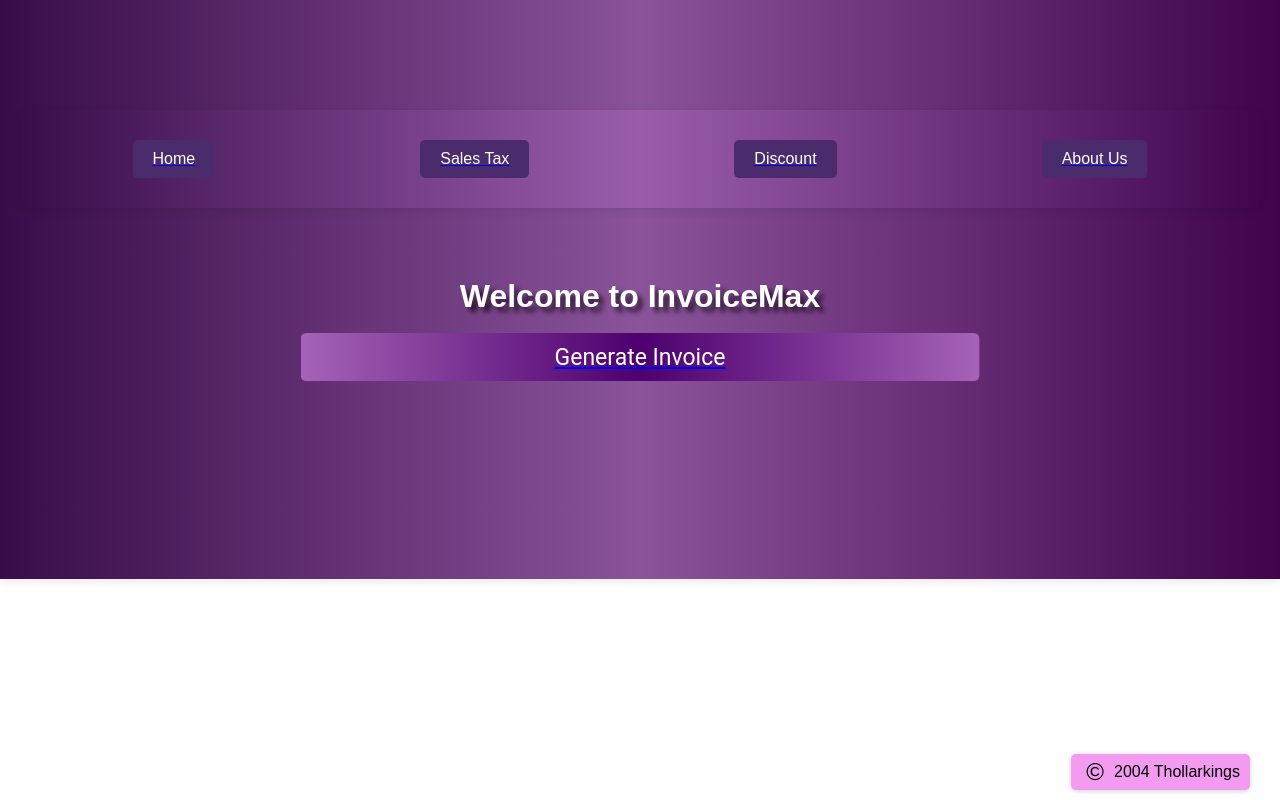
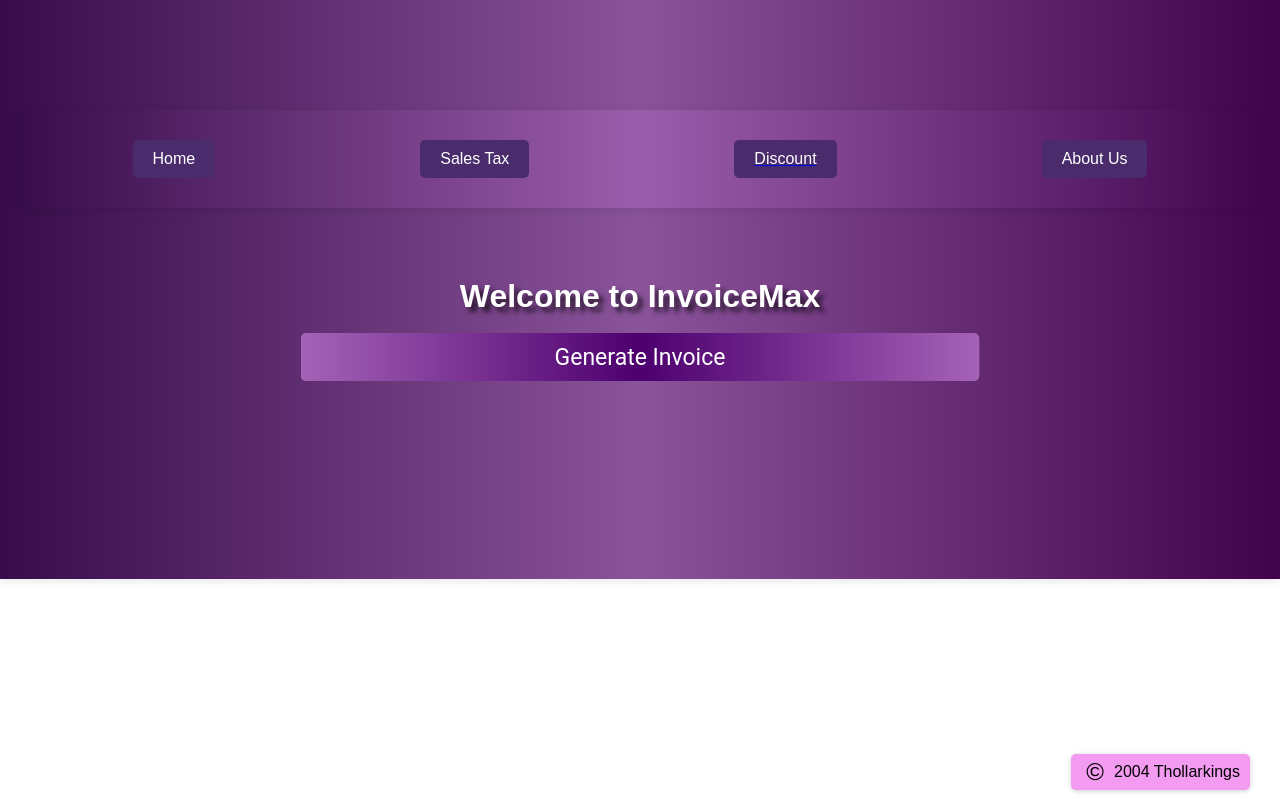
Before and after one commit to Thollarkings/InvoiceMax, a React (Create React App) app: page / in a window 1280 px wide. Built offline with nearby package versions, Linux system fonts and the light colour scheme.

Commit message:
Removed underlines from links

```diff
--- a/src/App.js
+++ b/src/App.js
@@ -70,22 +70,22 @@
         <div className="button-container">
             {location.pathname !== '/printable' && (
                 <>
-                    <Link to="/">
+                    <Link to="/" className="link-no-underline">
                         <button className="home-button">Home</button>
                     </Link>
-                    <Link to="/sales-tax">
+                    <Link to="/sales-tax" className="link-no-underline">
                         <button className="about-us-button">Sales Tax</button>
                     </Link>
                     <Link to="/discount">
                         <button className="sales-tax-button">Discount</button>
                     </Link>
-                    <Link to="/about-us">
+                    <Link to="/about-us" className="link-no-underline">
                         <button className="discount-button">About Us</button>
                     </Link>
                 </>
             )}
             {location.pathname === '/printable' && (
-                <Link to="/invoice">
+                <Link to="/invoice" className="link-no-underline">
                     <button className="home-button">Edit Receipt</button>
                 </Link>
             )}
@@ -97,9 +97,10 @@
     return (
         <div>
             <h2 className="welcome-title">Welcome to InvoiceMax</h2>
-            <Link to="/invoice">
-                <button className="button-invoice">Generate Invoice</button>
+            <Link to="/invoice" className="link-no-underline">
+                 <button className="button-invoice">Generate Invoice</button>
             </Link>
+
         </div>
     );
 };
--- a/src/styles/App.css
+++ b/src/styles/App.css
@@ -27,6 +27,11 @@
   text-decoration: none; /* Ensure no underline */
   outline: none; /* Remove outline */
 }
+
+.link-no-underline {
+  text-decoration: none; /* Remove underline from Link */
+}
+
 
 @keyframes pulse {
   0%, 100% {
```
